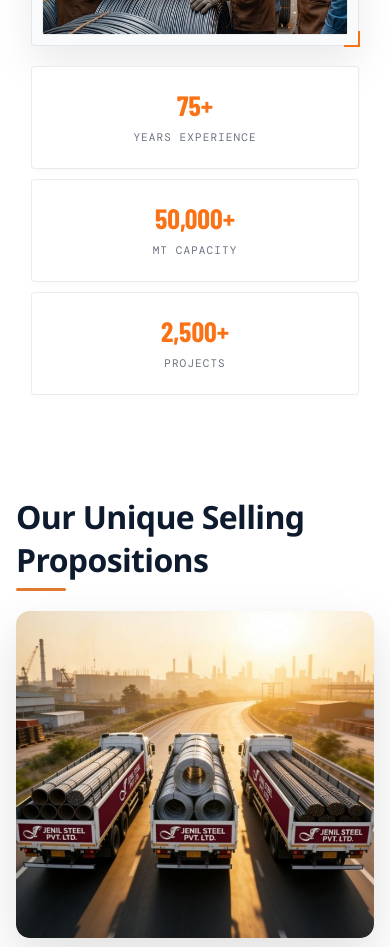
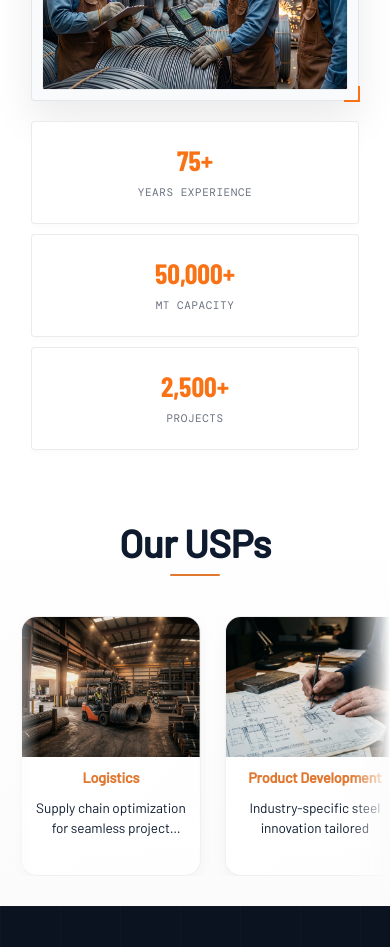
Before and after one commit to prayagupa23/jenil-steel-website, a React (Vite) app: page /about in a window 390 px wide. Shown: the part 1040-1987 px from the top of the page. Built offline with nearby package versions, Linux system fonts and the light colour scheme; a web font is replaced by a local one.

Commit message:
UI Changes to About Us, and Reach

```diff
--- a/src/App.css
+++ b/src/App.css
@@ -443,7 +443,7 @@
   color: #d8d0c3;
   margin: 0;
   font-size: 0.78rem;
-  letter-spacing: 0.11rem;
+  letter-spacing: 0.06rem;
   font-weight: 700;
 }
 
@@ -641,7 +641,7 @@
   margin: 0;
   color: #8f9bb0;
   font-size: 0.72rem;
-  letter-spacing: 0.1rem;
+  letter-spacing: 0.05rem;
   font-weight: 700;
 }
 
--- a/src/pages/About.css
+++ b/src/pages/About.css
@@ -161,7 +161,7 @@
   align-items: center;
   justify-content: center;
   gap: 12px;
-  font-family: var(--font-body);
+  font-family: 'Segoe UI', sans-serif;
   font-size: 14px;
   margin-bottom: 12px;
 }
@@ -198,14 +198,13 @@
 }
 
 .hero-heading-about {
-  font-family: var(--font-display);
+  font-family: 'Segoe UI', sans-serif;
   font-size: clamp(40px, 5.5vw, 72px);
   font-weight: 800;
   line-height: 1.1;
   letter-spacing: -0.01em;
   color: var(--white);
   margin-bottom: 12px;
-  text-transform: uppercase;
 }
 .hero-heading-accent-about {
   color: var(--orange);
@@ -237,7 +236,7 @@
 .about-left-about { padding-top: 0px; }
 
 .about-heading-about {
-  font-family: var(--font-display);
+  font-family: 'Segoe UI', sans-serif;
   font-size: clamp(38px, 4.5vw, 62px);
   font-weight: 700;
   line-height: 1.1;
@@ -247,6 +246,7 @@
 }
 
 .about-body-about {
+  font-family: 'Segoe UI', sans-serif;
   font-size: 15px;
   line-height: 1.85;
   color: #374151;
@@ -354,7 +354,7 @@
 }
 .stat-label-about {
   font-size: 11px;
-  letter-spacing: 0.1em;
+  letter-spacing: 0.05em;
   color: var(--gray-mid);
   text-transform: uppercase;
   font-family: var(--font-mono);
@@ -962,6 +962,197 @@
 }
 
 /* ════════════════════════════════════════════
+   OUR USPs MARQUEE SECTION
+   ════════════════════════════════════════════ */
+.about-usp-marquee-section {
+  background: linear-gradient(to bottom, #ffffff 0%, #fbfbfb 100%);
+  padding: 60px 0;
+  margin: 0;
+}
+
+.about-usp-marquee-header {
+  text-align: center;
+  margin: 0 0 1.5rem 0;
+}
+
+.about-usp-title {
+  font-size: 2.4rem;
+  font-weight: 800;
+  color: #0e1b2e;
+  margin: 0 auto 50px auto;
+  letter-spacing: -0.01em;
+  position: relative;
+  text-align: center;
+}
+
+.about-usp-title::after {
+  content: '';
+  position: absolute;
+  bottom: -10px;
+  left: 50%;
+  transform: translateX(-50%);
+  width: 50px;
+  height: 2.5px;
+  background-color: #e07830;
+  border-radius: 2px;
+}
+
+.about-usp-marquee-wrapper {
+  width: 100%;
+  position: relative;
+  overflow: hidden;
+  mask-image: linear-gradient(
+    to right,
+    transparent 0%,
+    black 10%,
+    black 90%,
+    transparent 100%
+  );
+}
+
+.about-usp-marquee-track {
+  display: flex;
+  width: max-content;
+  gap: 24px;
+  animation: aboutUspMarquee 30s linear infinite;
+}
+
+.about-usp-marquee-wrapper:hover .about-usp-marquee-track {
+  animation-play-state: paused;
+}
+
+.about-usp-card {
+  width: 240px;
+  height: 320px;
+  border-radius: 16px;
+  background: linear-gradient(135deg, #ffffff 0%, #fefefe 100%);
+  overflow: hidden;
+  position: relative;
+  cursor: pointer;
+  transition: transform 0.3s cubic-bezier(0.25, 0.46, 0.45, 0.94),
+              box-shadow 0.3s cubic-bezier(0.25, 0.46, 0.45, 0.94);
+  border: 1px solid rgba(0, 0, 0, 0.06);
+  box-shadow: 0 4px 15px rgba(0, 0, 0, 0.04);
+}
+
+.about-usp-card:hover {
+  transform: translateY(-8px);
+  box-shadow: 0 12px 30px rgba(224, 120, 48, 0.12);
+  border-color: rgba(224, 120, 48, 0.2);
+}
+
+.about-usp-image-wrapper {
+  width: 100%;
+  height: 200px;
+  position: relative;
+  overflow: hidden;
+}
+
+.about-usp-image {
+  width: 100%;
+  height: 100%;
+  object-fit: cover;
+  display: block;
+  transition: transform 0.5s cubic-bezier(0.25, 0.46, 0.45, 0.94);
+  filter: grayscale(15%) brightness(0.95);
+}
+
+.about-usp-card:hover .about-usp-image {
+  transform: scale(1.08);
+  filter: grayscale(0%) brightness(1.0);
+}
+
+.about-usp-content {
+  padding: 16px;
+  background: linear-gradient(to bottom, transparent 0%, rgba(255,255,255,0.9) 100%);
+  position: relative;
+  z-index: 2;
+}
+
+.about-usp-card-title {
+  font-size: 1.1rem;
+  font-weight: 600;
+  color: #e07830;
+  margin: 0;
+  text-align: center;
+  line-height: 1.3;
+  letter-spacing: -0.01em;
+}
+
+.about-usp-card-desc {
+  font-size: 0.85rem;
+  font-weight: 400;
+  color: #0e1b2e;
+  margin: 10px 0 0 0;
+  text-align: center;
+  line-height: 1.45;
+  letter-spacing: -0.005em;
+  display: -webkit-box;
+  -webkit-line-clamp: 2;
+  -webkit-box-orient: vertical;
+  overflow: hidden;
+}
+
+@keyframes aboutUspMarquee {
+  0% { transform: translateX(0); }
+  100% { transform: translateX(-33.33333%); }
+}
+
+@media (max-width: 991px) {
+  .about-usp-marquee-section {
+    padding: 50px 0;
+  }
+  .about-usp-card {
+    width: 220px;
+    height: 300px;
+  }
+  .about-usp-image-wrapper {
+    height: 180px;
+  }
+  .about-usp-card-title {
+    font-size: 1rem;
+  }
+}
+
+@media (max-width: 768px) {
+  .about-usp-marquee-section {
+    padding: 40px 0;
+  }
+  .about-usp-card {
+    width: 200px;
+    height: 280px;
+  }
+  .about-usp-image-wrapper {
+    height: 160px;
+  }
+  .about-usp-content {
+    padding: 14px;
+  }
+  .about-usp-card-title {
+    font-size: 0.95rem;
+  }
+}
+
+@media (max-width: 576px) {
+  .about-usp-marquee-section {
+    padding: 30px 0;
+  }
+  .about-usp-card {
+    width: 180px;
+    height: 260px;
+  }
+  .about-usp-image-wrapper {
+    height: 140px;
+  }
+  .about-usp-content {
+    padding: 12px;
+  }
+  .about-usp-card-title {
+    font-size: 0.9rem;
+  }
+}
+
+/* ════════════════════════════════════════════
    RESPONSIVE MEDIA QUERIES
 ════════════════════════════════════════════ */
 @media (max-width: 1024px) {
--- a/src/pages/About.jsx
+++ b/src/pages/About.jsx
@@ -13,7 +13,12 @@ import mukundLogo from '../assets/images/mukund.jpeg';
 import nicoLogo from '../assets/images/nico.png';
 import eslLogo from '../assets/images/esl.jpeg';
 import sailLogo from '../assets/images/sail.png';
-import usp from '../assets/images/usp.jpeg';
+import fastDelivery from '../assets/images/truck.png';
+import logistics from '../assets/images/logistics.png';
+import productDev from '../assets/images/product_dev.png';
+import productMix from '../assets/images/product_mix.png';
+import tailoredSol from '../assets/images/tailored_solution.png';
+import sizeMax from '../assets/images/sizeMax.jpeg';
 
 const logos = [jswLogo, rinlLogo, tataLogo, mukundLogo, nicoLogo, eslLogo, sailLogo];
 
@@ -130,7 +135,7 @@ function HeroSection() {
           <span className="breadcrumb-current-about">About</span>
         </nav>
         <h1 className="hero-heading-about">
-          ABOUT <span className="hero-heading-accent-about">US</span>
+          About <span className="hero-heading-accent-about">Us</span>
         </h1>
       </div>
     </section>
@@ -538,64 +543,119 @@ export default function About() {
     <div className="about-page">
       <HeroSection />
       <AboutContent />
-            {/* Our USP Section */}
-      <section className="our-usp-section">
-        <div className="our-usp-container">
-          <h2 className="our-usp-title">Our Unique Selling Propositions</h2>
-          <div className="our-usp-content">
-            <div className="our-usp-features">
-              <ul className="usp-items">
-                <li className="usp-item">
-                  <span className="usp-number">01</span>
-                  <div className="usp-text">
-                    <h3>Timely Delivery</h3>
-                    <p>Ensuring on-schedule project completion with precision and efficiency</p>
+      {/* Our USP Section - Marquee Cards */}
+      <section className="about-usp-marquee-section">
+        <div className="about-usp-marquee-header">
+          <h3 className="about-usp-title">Our USPs</h3>
         </div>
-                </li>
-                <li className="usp-item">
-                  <span className="usp-number">02</span>
-                  <div className="usp-text">
-                    <h3>Logistics</h3>
-                    <p>Streamlined supply chain management for optimal project execution</p>
+        <div className="about-usp-marquee-wrapper">
+          <div className="about-usp-marquee-track">
+            <div className="about-usp-card">
+              <div className="about-usp-image-wrapper">
+                <img src={fastDelivery} alt="Timely Delivery" className="about-usp-image" />
               </div>
-                </li>
-                <li className="usp-item">
-                  <span className="usp-number">03</span>
-                  <div className="usp-text">
-                    <h3>Product Development</h3>
-                    <p>Innovative steel solutions tailored to industry-specific requirements</p>
+              <div className="about-usp-content">
+                <h4 className="about-usp-card-title">Timely Delivery</h4>
+                <p className="about-usp-card-desc">Project completion precision and on-schedule efficiency</p>
               </div>
-                </li>
-                <li className="usp-item">
-                  <span className="usp-number">04</span>
-                  <div className="usp-text">
-                    <h3>Product Mix</h3>
-                    <p>Diverse range of high-quality steel products for all applications</p>
             </div>
-                </li>
-                <li className="usp-item">
-                  <span className="usp-number">05</span>
-                  <div className="usp-text">
-                    <h3>Tailored Solutions</h3>
-                    <p>Customized service packages addressing unique client challenges</p>
+            <div className="about-usp-card">
+              <div className="about-usp-image-wrapper">
+                <img src={logistics} alt="Logistics" className="about-usp-image" />
               </div>
-                </li>
-                <li className="usp-item">
-                  <span className="usp-number">06</span>
-                  <div className="usp-text">
-                    <h3>Size Max</h3>
-                    <p>Comprehensive size range to meet diverse project requirements.</p>
+              <div className="about-usp-content">
+                <h4 className="about-usp-card-title">Logistics</h4>
+                <p className="about-usp-card-desc">Supply chain optimization for seamless project execution</p>
               </div>
-                </li>
-              </ul>
             </div>
-            <div className="our-usp-image-wrapper">
-              <div className="our-usp-image-frame">
-                <img
-                  src={usp}
-                  alt="Steel manufacturing process"
-                  className="our-usp-main-img"
-                />
+            <div className="about-usp-card">
+              <div className="about-usp-image-wrapper">
+                <img src={productDev} alt="Product Development" className="about-usp-image" />
+              </div>
+              <div className="about-usp-content">
+                <h4 className="about-usp-card-title">Product Development</h4>
+                <p className="about-usp-card-desc">Industry-specific steel innovation tailored</p>
+              </div>
+            </div>
+            <div className="about-usp-card">
+              <div className="about-usp-image-wrapper">
+                <img src={productMix} alt="Product Mix" className="about-usp-image" />
+              </div>
+              <div className="about-usp-content">
+                <h4 className="about-usp-card-title">Product Mix</h4>
+                <p className="about-usp-card-desc">High-quality steel range for diverse applications</p>
+              </div>
+            </div>
+            <div className="about-usp-card">
+              <div className="about-usp-image-wrapper">
+                <img src={tailoredSol} alt="Tailored Solutions" className="about-usp-image" />
+              </div>
+              <div className="about-usp-content">
+                <h4 className="about-usp-card-title">Tailored Solutions</h4>
+                <p className="about-usp-card-desc">Custom steel solutions for unique client needs</p>
+              </div>
+            </div>
+            <div className="about-usp-card">
+              <div className="about-usp-image-wrapper">
+                <img src={sizeMax} alt="Size Max" className="about-usp-image" />
+              </div>
+              <div className="about-usp-content">
+                <h4 className="about-usp-card-title">Size Max</h4>
+                <p className="about-usp-card-desc">Diverse size options for all project scale needs</p>
+              </div>
+            </div>
+            <div className="about-usp-card">
+              <div className="about-usp-image-wrapper">
+                <img src={fastDelivery} alt="Timely Delivery" className="about-usp-image" />
+              </div>
+              <div className="about-usp-content">
+                <h4 className="about-usp-card-title">Timely Delivery</h4>
+                <p className="about-usp-card-desc">Project completion precision and on-schedule efficiency</p>
+              </div>
+            </div>
+            <div className="about-usp-card">
+              <div className="about-usp-image-wrapper">
+                <img src={logistics} alt="Logistics" className="about-usp-image" />
+              </div>
+              <div className="about-usp-content">
+                <h4 className="about-usp-card-title">Logistics</h4>
+                <p className="about-usp-card-desc">Supply chain optimization for seamless execution</p>
+              </div>
+            </div>
+            <div className="about-usp-card">
+              <div className="about-usp-image-wrapper">
+                <img src={productDev} alt="Product Development" className="about-usp-image" />
+              </div>
+              <div className="about-usp-content">
+                <h4 className="about-usp-card-title">Product Development</h4>
+                <p className="about-usp-card-desc">Industry-specific steel innovation tailored</p>
+              </div>
+            </div>
+            <div className="about-usp-card">
+              <div className="about-usp-image-wrapper">
+                <img src={productMix} alt="Product Mix" className="about-usp-image" />
+              </div>
+              <div className="about-usp-content">
+                <h4 className="about-usp-card-title">Product Mix</h4>
+                <p className="about-usp-card-desc">Quality steel range for diverse applications</p>
+              </div>
+            </div>
+            <div className="about-usp-card">
+              <div className="about-usp-image-wrapper">
+                <img src={tailoredSol} alt="Tailored Solutions" className="about-usp-image" />
+              </div>
+              <div className="about-usp-content">
+                <h4 className="about-usp-card-title">Tailored Solutions</h4>
+                <p className="about-usp-card-desc">Custom steel solutions for unique needs</p>
+              </div>
+            </div>
+            <div className="about-usp-card">
+              <div className="about-usp-image-wrapper">
+                <img src={sizeMax} alt="Size Max" className="about-usp-image" />
+              </div>
+              <div className="about-usp-content">
+                <h4 className="about-usp-card-title">Size Max</h4>
+                <p className="about-usp-card-desc">Diverse size options for all project scales</p>
               </div>
             </div>
           </div>
--- a/src/pages/CSR.css
+++ b/src/pages/CSR.css
@@ -590,7 +590,7 @@
   font-size: 0.85rem;
   font-weight: 700;
   color: #64748b;
-  letter-spacing: 0.05em;
+  letter-spacing: 0.03em;
   margin: 0;
 }
 
--- a/src/pages/Products.jsx
+++ b/src/pages/Products.jsx
@@ -228,10 +228,10 @@ function AboutIndustry() {
 
         {/* Right Side: Text details */}
         <div className="about-industry-text-wrapper">
-          <h2 className="about-industry-heading">
+          <h2 className="about-industry-heading-products">
             Engineered for Strength. Trusted for Generations.
           </h2>
-          <p className="about-industry-subtext">
+          <p className="about-industry-subtext-products">
             Jenil Steel offers a comprehensive range of high-quality steel products sourced from leading manufacturers across India. Our portfolio includes Wire Rods, TMT Bars, Billets, Beams, Channels, Angles, Flats, and other structural steel solutions designed to meet diverse industrial requirements. With a strong focus on quality, reliability, and timely delivery, we ensure that every product meets the highest industry standards and supports the success of our customers' projects.
           </p>
 
--- a/src/pages/Services.jsx
+++ b/src/pages/Services.jsx
@@ -92,10 +92,10 @@ function AboutIndustry() {
 
         {/* Right Side: Text details */}
         <div className="about-industry-text-wrapper">
-          <h2 className="about-industry-heading">
+          <h2 className="about-industry-heading-services">
             The best solution for all industries and factories
           </h2>
-          <p className="about-industry-subtext">
+          <p className="about-industry-subtext-services">
             Jenil Steel caters to a wide range of industries that drive India's growth and development. Our steel solutions serve Infrastructure, Construction, Automotive, Power & Energy, Engineering, Agriculture, Railways, and Defense sectors, providing the strength, durability, and performance required for critical applications. Backed by decades of industry expertise, we help businesses build, manufacture, and innovate with confidence.
           </p>
 
```
Also changed, not shown: src/pages/Products.css (+5 -5 lines), src/pages/Reach.jsx (+31 -32 lines), src/pages/Services.css (+9 -9 lines), 1 other file (tests, documents, lock files or other folders). Lines whose indentation alone changed are shown as unchanged.
